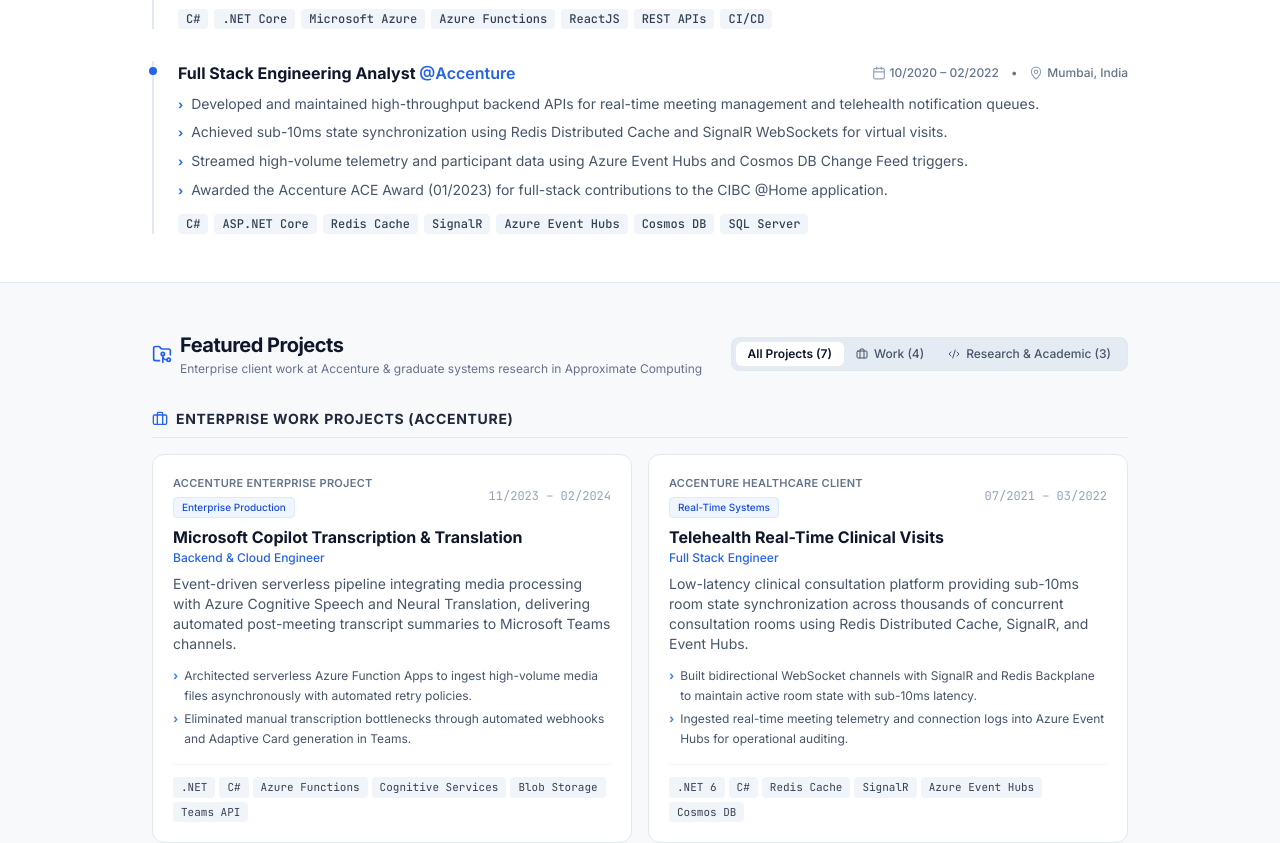
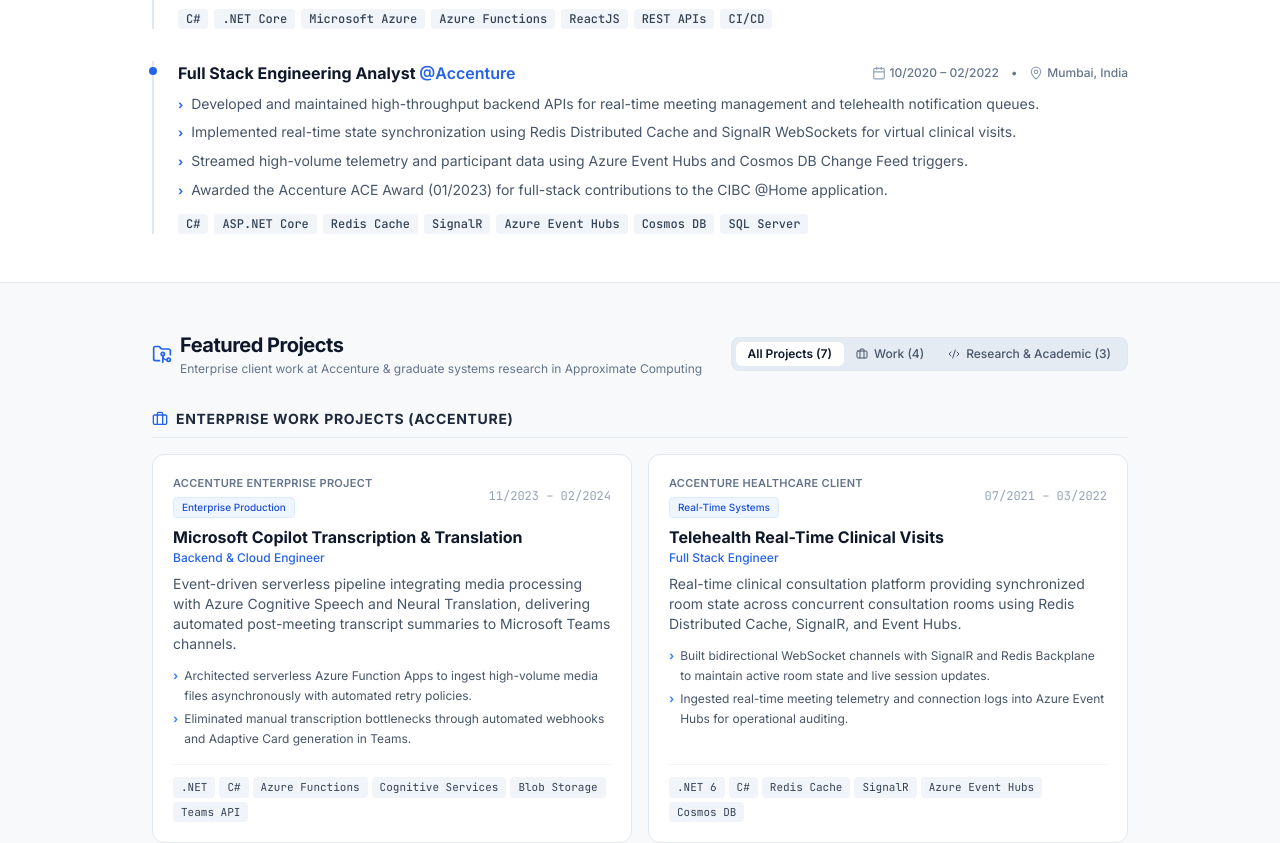
Before and after one commit to KkishanN/KkishanN, a React (Vite) app: page / in a window 1280 px wide. Shown: the part 860-1703 px from the top of the page. Built offline with nearby package versions, Linux system fonts and the light colour scheme.

Commit message:
fix(experience): remove sub-10ms latency claims from telehealth project and experience

```diff
--- a/src/data/portfolioData.ts
+++ b/src/data/portfolioData.ts
@@ -65,7 +65,7 @@
       period: "10/2020 – 02/2022",
       highlights: [
         "Developed and maintained high-throughput backend APIs for real-time meeting management and telehealth notification queues.",
-        "Achieved sub-10ms state synchronization using Redis Distributed Cache and SignalR WebSockets for virtual visits.",
+        "Implemented real-time state synchronization using Redis Distributed Cache and SignalR WebSockets for virtual clinical visits.",
         "Streamed high-volume telemetry and participant data using Azure Event Hubs and Cosmos DB Change Feed triggers.",
         "Awarded the Accenture ACE Award (01/2023) for full-stack contributions to the CIBC @Home application."
       ],
@@ -97,9 +97,9 @@
       clientOrContext: "Accenture Healthcare Client",
       role: "Full Stack Engineer",
       timeline: "07/2021 – 03/2022",
-      description: "Low-latency clinical consultation platform providing sub-10ms room state synchronization across thousands of concurrent consultation rooms using Redis Distributed Cache, SignalR, and Event Hubs.",
+      description: "Real-time clinical consultation platform providing synchronized room state across concurrent consultation rooms using Redis Distributed Cache, SignalR, and Event Hubs.",
       highlights: [
-        "Built bidirectional WebSocket channels with SignalR and Redis Backplane to maintain active room state with sub-10ms latency.",
+        "Built bidirectional WebSocket channels with SignalR and Redis Backplane to maintain active room state and live session updates.",
         "Ingested real-time meeting telemetry and connection logs into Azure Event Hubs for operational auditing."
       ],
       technologies: [".NET 6", "C#", "Redis Cache", "SignalR", "Azure Event Hubs", "Cosmos DB"],
```
Also changed, not shown: 1 other file (tests, documents, lock files or other folders).
